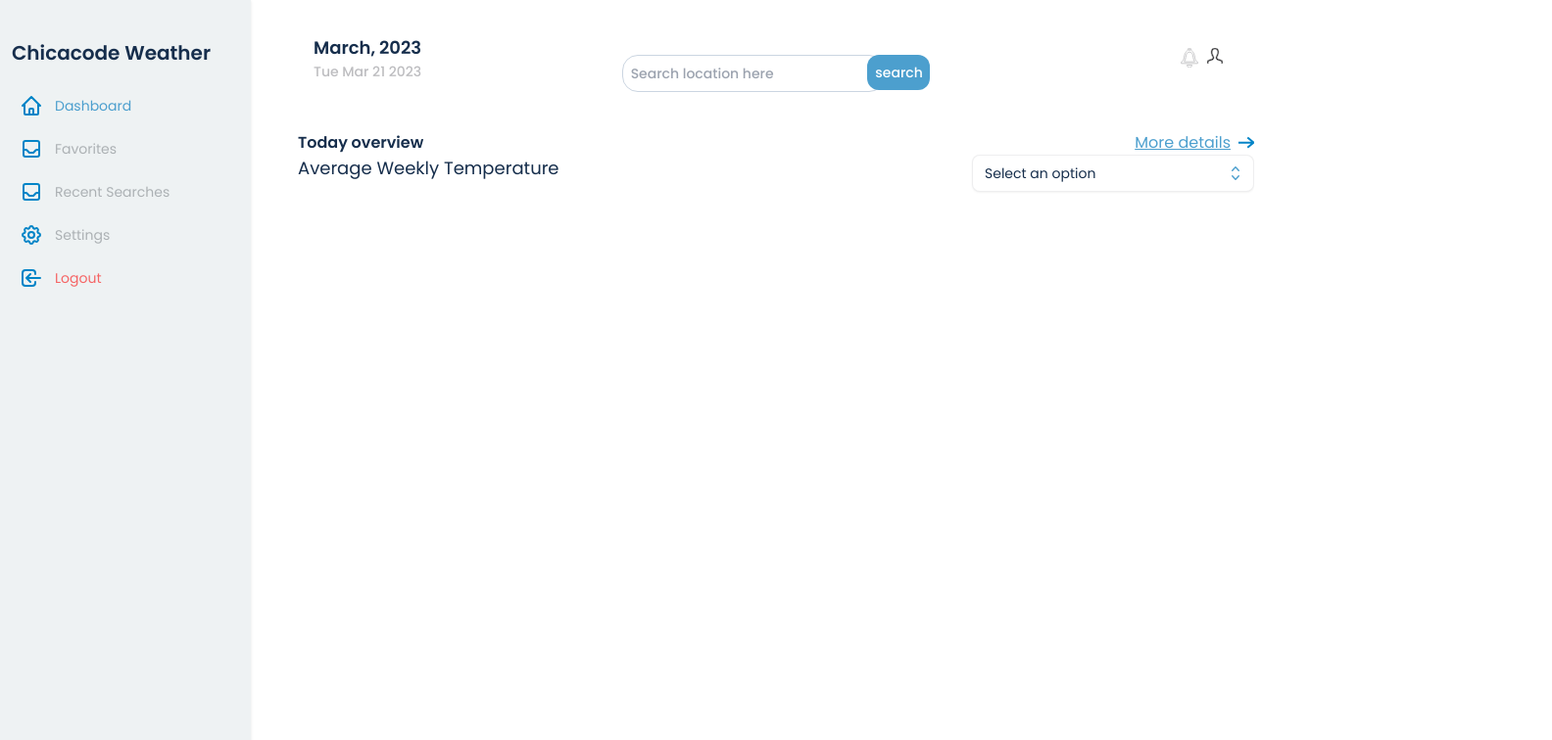
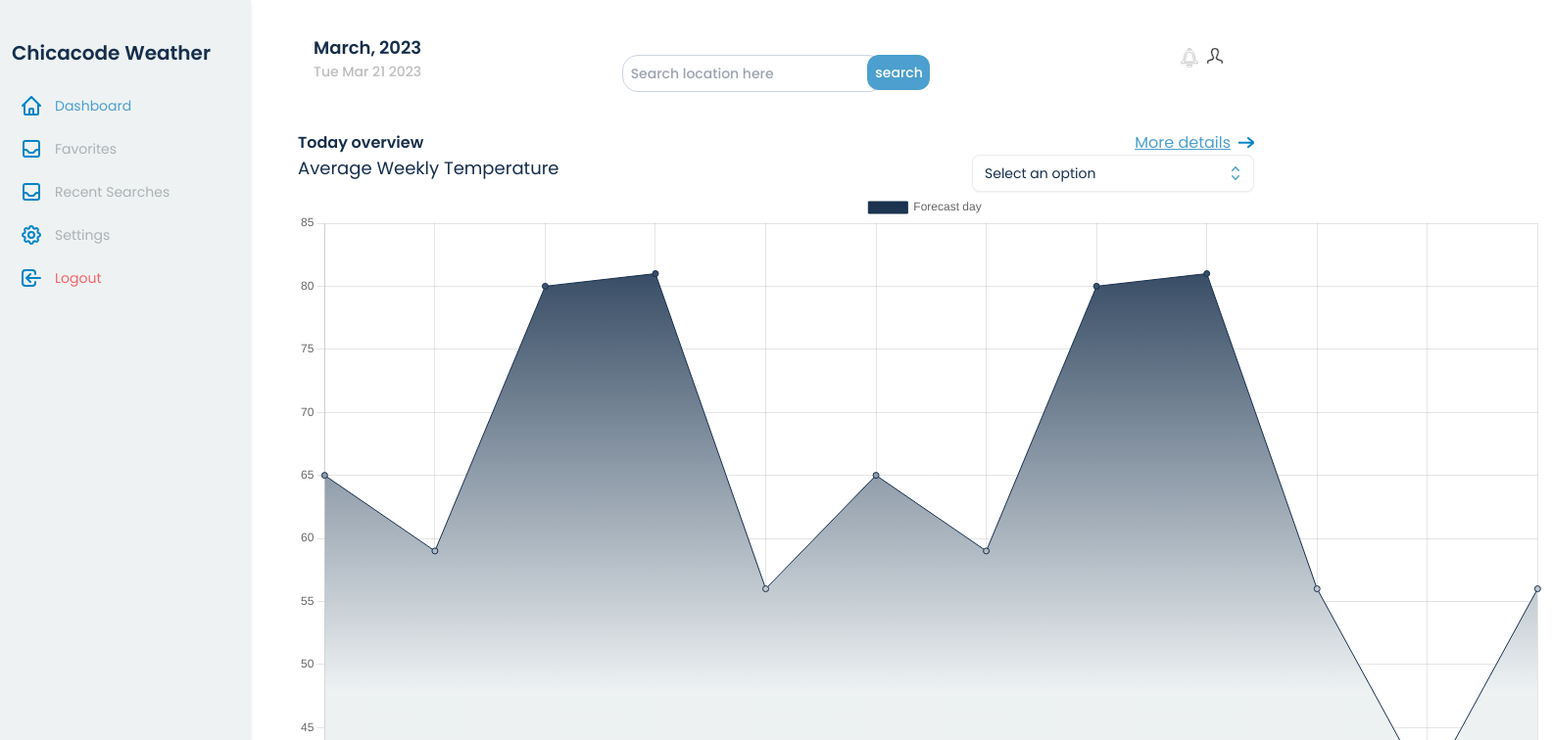
Before and after one commit to chicacode/chicacode-weather-app, a React (Vite) app: page / in a window 1280 px wide. Shown: the top 756 px of the page at 98% size, 1584 px wide, since content can reach past the window. Built offline with nearby package versions, Linux system fonts and the light colour scheme; a web font is replaced by a local one.

Commit message:
feat: added chart working

```diff
--- a/src/App.jsx
+++ b/src/App.jsx
@@ -7,6 +7,7 @@ import { WeatherProvider } from "./context/WeatherProvider";
 import FavoritesPage from "./pages/FavoritesPage";
 import RecentSearchesPage from "./pages/RecentSearchesPage";
 import SettingsPage from "./pages/SettingsPage";
+import ChartSection from "./components/ChartSection";
 
 function App() {
   return (
@@ -14,7 +15,7 @@ function App() {
       <Sidebar />
 
       <div className="h-screen mx-auto flex flex-col ml-28 pl-28 lg:pl-48">
-      <Header />
+        <Header />
         <main className="flex-grow">
           <div className="mx-auto container max-w-2xl lg:max-w-6xl xl:max-w-7xl">
             <Routes>
@@ -25,6 +26,7 @@ function App() {
               <Route path="*" element={<NoFound />} />
             </Routes>
           </div>
+          <ChartSection />
         </main>
       </div>
 
--- a/src/components/CardDetail.jsx
+++ b/src/components/CardDetail.jsx
@@ -4,7 +4,7 @@ const CardDetail = ({ data }) => {
   return (
     <div>
       <div
-        class="mb-4 rounded-lg bg-primary-light px-6 py-5 text-base text-primary font-medium"
+        className="mb-4 rounded-lg bg-primary-light px-6 py-5 text-base text-primary font-medium"
         role="alert"
       >
         <div className="flex justify-start">
--- a/src/components/ChartSection.jsx
+++ b/src/components/ChartSection.jsx
@@ -1,11 +1,69 @@
-
-import { Doughnut } from 'react-chartjs-2';
+import {  useState } from "react";
+import LineChart from "./LineChart";
+import useWeather from "../hooks/useWeather";
 
 const ChartSection = () => {
+  const { resultForecastData, loading, error } = useWeather();
+  const { current, forecast, location } = resultForecastData;
+  const colorCode = " hsla(213, 55%, 19%, 1)";
+
+  console.log('forecast?.forecastday', forecast?.forecastday)
+  let datasetData = [];
+  const [forecastDataResult, setForecastDataResult] = useState({
+    labels: [
+      "8am",
+      "9am",
+      "10am",
+      "11am",
+      "12",
+      "1pm",
+      "2pm",
+      "3pm",
+      "4pm",
+      "5pm",
+      "6pm",
+      "7pm",
+    ],
+    // labels: forecast?.forecastday[0]?.hour.map((data) => {
+    //   console.log('map en data', data)
+    //   // return labelData.push(data.day.maxtemp_c);
+
+    // }),
+    datasets: [
+      {
+        label: "Forecast day",
+        fill: true,
+        // fillColor : gradient,
+        backgroundColor: (context) => {
+          const ctx = context.chart.ctx;
+          const gradient = ctx.createLinearGradient(0, 0, 0, 510);
+          gradient.addColorStop(0, "hsla(213, 55%, 19%, 1)");
+          gradient.addColorStop(1, "hsla(192, 17%, 94%, 1)");
+          return gradient;
+        },
+        borderColor: colorCode,
+        borderWidth: 1,
+        data: [65, 59, 80, 81, 56, 65, 59, 80, 81, 56, 40, 56]
+      },
+    ],
+  });
+
+  const options = {
+    responsive: true,
+    datasetStrokeWidth : 3,
+    pointDotStrokeWidth : 4,
+    tooltipFillColor: "#4C9FCe",
+    tooltipFontStyle: "medium",
+    tooltipTemplate: "<%if (label){%><%=label + ' hod' %>: <%}%><%= value + '°C' %>",
+    scaleLabel : "<%= Number(value).toFixed(0).replace('.', ',') + '°C'%>"
+};
+
+  // console.log("forecastDataResult en chart section", forecastDataResult  )
   return (
-    <div>ChartSection</div>
-  )
-}
+    <div className="w-fit max-w-screen-xl">
+      <LineChart chartDarta={forecastDataResult} options={options} />
+    </div>
+  );
+};
 
-
-export  default ChartSection;
+export default ChartSection;
--- /dev/null
+++ b/src/components/LineChart.jsx
@@ -0,0 +1,11 @@
+// import { Doughnut } from 'react-chartjs-2';
+import { Line } from 'react-chartjs-2';
+import { Chart as ChartJS } from 'chart.js/auto';
+
+const LineChart = ( { chartDarta, options } ) => {
+    console.log("linechart data", chartDarta)
+  return <Line data={chartDarta} options={options} />;
+
+}
+
+export default LineChart;
--- a/src/components/WeatherApp.jsx
+++ b/src/components/WeatherApp.jsx
@@ -4,10 +4,9 @@ import Loader from "./Loader";
 import useWeather from "../hooks/useWeather";
 
 const WeatherApp = () => {
-  const { resultData, resultForecastData, loading, error } = useWeather();
-  // console.log("data en app", resultForecastData)
+  const { resultForecastData, loading, error } = useWeather();
+
   // const { name, weather, main, coord, sys, wind } = resultData;
-  const { current, forecast, location } = resultForecastData;
   return (
     <>
 
--- a/src/index.css
+++ b/src/index.css
@@ -29,6 +29,10 @@ svg{
   color: #0284c7;
 }
 
+canvas{
+  width: 1600px;
+  height: 500px;
+}
 
 .form-field-city input,
 .form-field-country select {
```
Also changed, not shown: src/utils/ForecastData.js (added).
